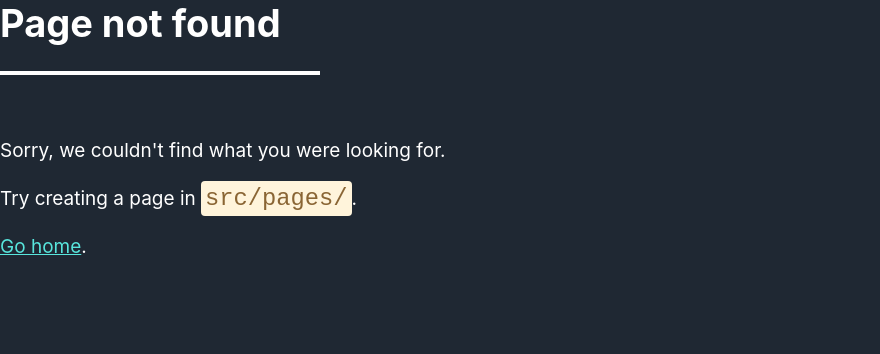
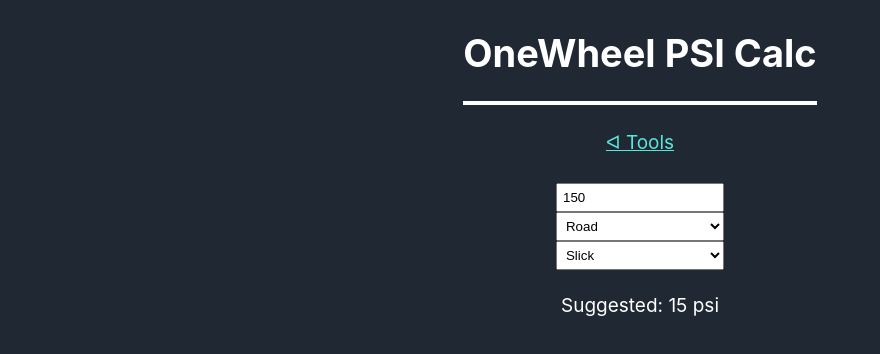
Before and after one commit to Jared-Is-Coding/jarediscoding.com, a Gatsby site: page /t/psicalc in a window 1280 px wide. Before the commit this address had no page. Shown: the whole page, without its empty margins (0-880 px from the left). Built offline with nearby package versions, Linux system fonts and the light colour scheme; Gatsby itself is replaced by a stand-in of ours.

Commit message:
Add Tools area, PSI calc, styles updates

```diff
--- /dev/null
+++ b/src/components/PsiCalc.tsx
@@ -0,0 +1,65 @@
+import React, { ChangeEvent, Component } from "react"
+
+export class PsiCalc extends Component {
+    state = {
+        weight: 150,
+        terrain: "road",
+        tire: "slick",
+        result: "Suggested: 15 psi"
+    }
+
+    setWeight = (e: ChangeEvent<HTMLInputElement>) => {
+        if (!e.target.value) return
+
+        const value = e.target.value ? parseInt(e.target.value) : 0
+
+        if (this.state.weight != value) {
+            this.setState({ weight: value }, this.doCalculation)
+        }
+    }
+
+    setTerrain = (e: ChangeEvent<HTMLSelectElement>) => {
+        if (!e.target.value) return
+
+        if (this.state.terrain != e.target.value) {
+            this.setState({ terrain: e.target.value }, this.doCalculation)
+        }
+    }
+
+    setTire = (e: ChangeEvent<HTMLSelectElement>) => {
+        if (!e.target.value) return
+
+        if (this.state.tire != e.target.value) {
+            this.setState({ tire: e.target.value }, this.doCalculation)
+        }
+    }
+
+    doCalculation = () => {
+        const calcPsi = (
+            (this.state.weight / 10)
+            - (this.state.terrain == "trail" ? 1 : 0)
+            - (this.state.tire == "treaded" && this.state.terrain == "trail" ? 1 : 0)
+        )
+        const minMaxPsi = Math.max(Math.min(calcPsi, 25), 13)
+
+        this.setState({ result: `Suggested: ${Math.round(minMaxPsi)} psi` })
+    }
+
+    render() {
+        return (
+            <>
+                <input key="weight" type="number" min="100" max="250" value={this.state.weight} onChange={e => this.setWeight(e)}></input>
+                <select key="terrain" value={this.state.terrain} onChange={e => this.setTerrain(e)}>
+                    <option value="road">Road</option>
+                    <option value="trail">Trail</option>
+                </select>
+                <select key="tire" value={this.state.tire} onChange={e => this.setTire(e)}>
+                    <option value="slick">Slick</option>
+                    <option value="treaded">Treaded</option>
+                </select>
+
+                <p key="result">{this.state.result}</p>
+            </>
+        )
+    }
+}
--- a/src/css/styles.scss
+++ b/src/css/styles.scss
@@ -4,13 +4,15 @@
  * ------------------
  **/
 
-$font-stack: -apple-system, BlinkMacSystemFont, "Open Sans", Roboto, Oxygen-Sans, Ubuntu, Cantarell, "Helvetica Neue", sans-serif;
-$font-size: calc(14px + 0.390625vw);
+$root-font-family: -apple-system, BlinkMacSystemFont, "Open Sans", Roboto, Oxygen-Sans, Ubuntu, Cantarell, "Helvetica Neue", sans-serif;
+$site-font-size: calc(14px + 0.390625vw);
+$h1-font-size: 200%;
+$h2-font-size: 160%;
 
-$background-color: #1F2833;
-$highlight-color: #58E6DD;
+$primary-color: #1F2833;
+$secondary-color: #58E6DD;
 
-$border-radius: 12px;
+$card-border-radius: 12px;
 
 /**
  * ------------------
@@ -18,9 +20,26 @@
  * ------------------
  **/
 
-html {
-    font-family: $font-stack;
-    font-size: $font-size;
+html,
+body,
+h1,
+h2,
+h3,
+h4,
+h5,
+h6,
+p,
+a {
+    font-family: $root-font-family !important;
+    font-size: $site-font-size !important;
+}
+
+h1 {
+    font-size: $h1-font-size !important;
+}
+
+h2 {
+    font-size: $h2-font-size !important;
 }
 
 /**
@@ -30,12 +49,12 @@
  **/
 
 body {
-    background-color: $background-color;
+    background-color: $primary-color;
     color: white;
 }
 
 a {
-    color: $highlight-color;
+    color: $secondary-color;
 }
 
 /**
@@ -161,7 +180,7 @@
     background-color: rgb(59, 58, 58);
     padding: 5px;
     border: 2px solid rgb(73, 72, 72);
-    border-radius: $border-radius;
+    border-radius: $card-border-radius;
 }
 
 .card .card-image {
@@ -170,7 +189,7 @@
 
 .card .card-image.png {
     background-color: white;
-    border-radius: $border-radius;
+    border-radius: $card-border-radius;
 }
 
 .card .card-text {
--- /dev/null
+++ b/src/pages/t/psicalc.tsx
@@ -0,0 +1,31 @@
+import { type HeadFC, type PageProps } from "gatsby"
+import * as React from "react"
+import { MetaData } from "../../components/MetaData"
+import { PsiCalc } from "../../components/PsiCalc"
+import "../../css/styles.scss"
+
+
+export const Head: HeadFC = () => (
+    <MetaData title="OneWheel Tire Pressure Calculator" />
+)
+
+const IndexPage: React.FC<PageProps> = () => {
+    return (
+        <>
+            <main className="flex-col flex-center">
+                <div className="col-item">
+                    <h1>
+                        OneWheel PSI Calc
+                    </h1>
+                    <p><a href="/t">ᐊ Tools</a></p>
+                </div>
+
+                <div className="flex-col">
+                    <PsiCalc />
+                </div>
+            </main>
+        </>
+    )
+}
+
+export default IndexPage
```
Also changed, not shown: src/pages/t/index.tsx (added, +31 -0 lines).
